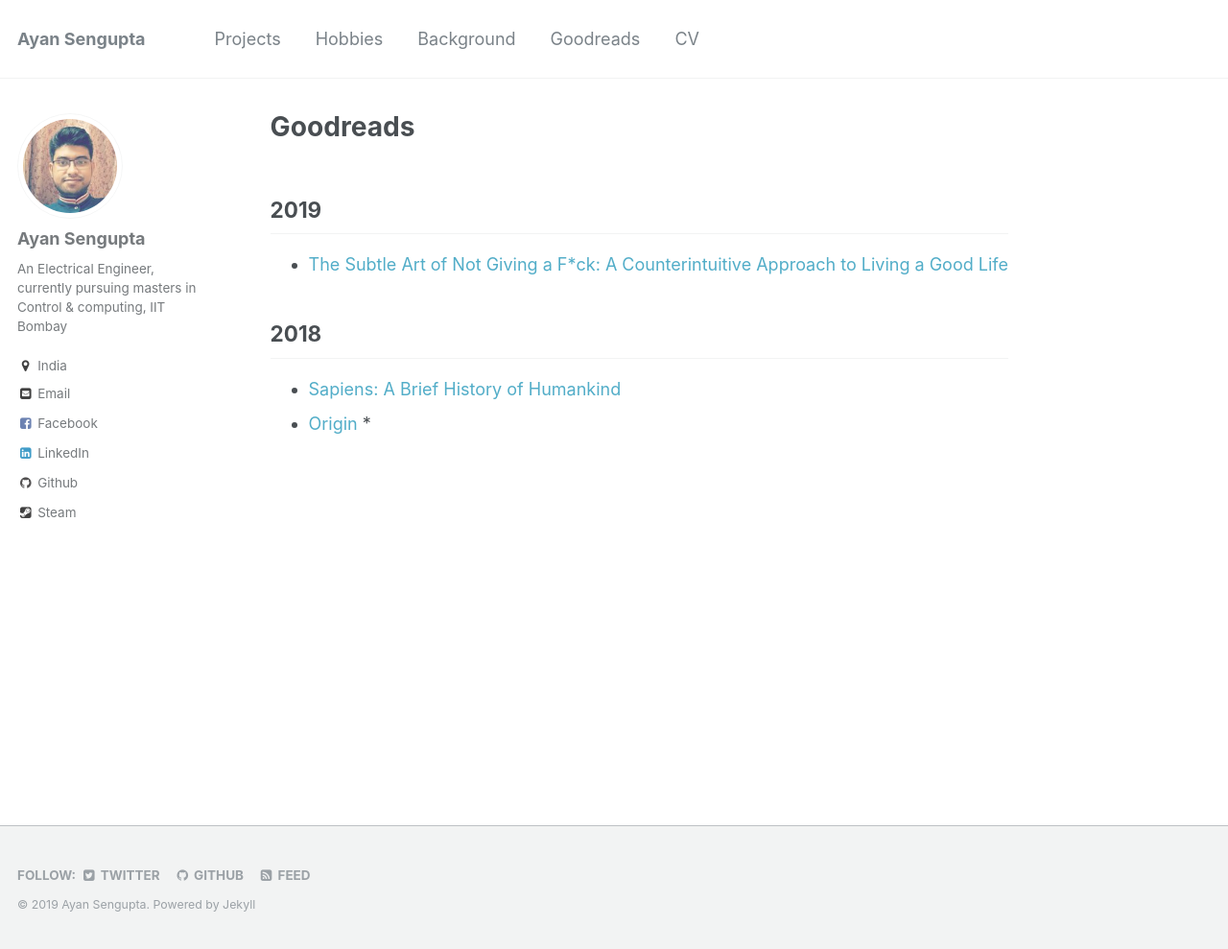
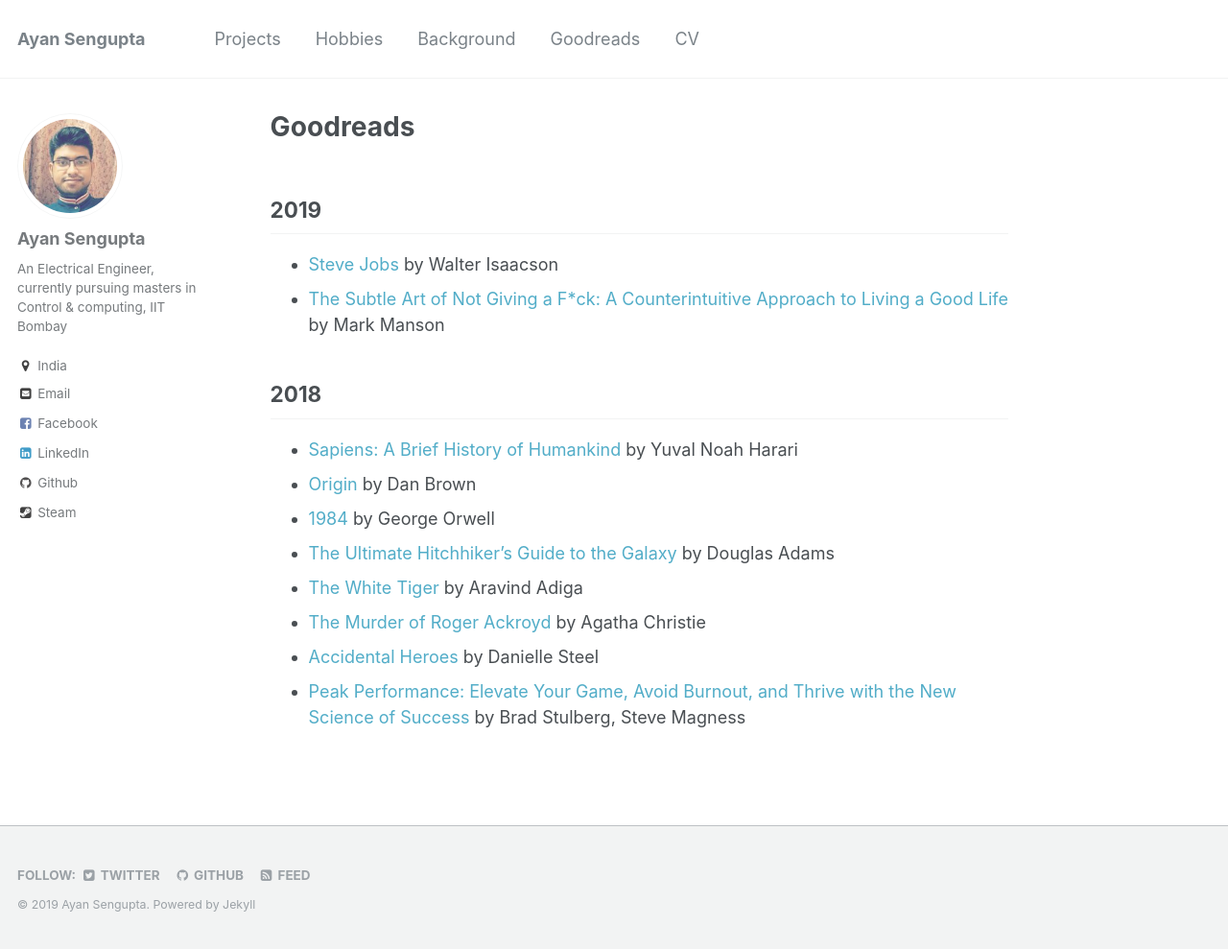
Before and after one commit to ayansengupta17/ayansengupta17.github.io, a Jekyll site: the page built from _pages/goodreads.md, in a window 1280 px wide and 989 px high. Shown: the whole window at 96% size. Built offline with Jekyll 4.4.1, drawn with Linux system fonts in a browser that asks for light colours.

Commit message:
Update goodreads.md

```diff
--- a/_pages/goodreads.md
+++ b/_pages/goodreads.md
@@ -8,10 +8,17 @@
 
 2019
 ----
-* [The Subtle Art of Not Giving a F\*ck: A Counterintuitive Approach to Living a Good Life](https://www.goodreads.com/book/show/28257707-the-subtle-art-of-not-giving-a-f-ck?ac=1&from_search=true)
+* [Steve Jobs](https://www.goodreads.com/book/show/11084145-steve-jobs?ac=1&from_search=true) by Walter Isaacson
+* [The Subtle Art of Not Giving a F\*ck: A Counterintuitive Approach to Living a Good Life](https://www.goodreads.com/book/show/28257707-the-subtle-art-of-not-giving-a-f-ck?ac=1&from_search=true) by Mark Manson
+
 
 2018
 -----
-* [Sapiens: A Brief History of Humankind](https://www.goodreads.com/book/show/23692271-sapiens)
-* [Origin](https://www.goodreads.com/book/show/32283133-origin)
-*
+* [Sapiens: A Brief History of Humankind](https://www.goodreads.com/book/show/23692271-sapiens) by Yuval Noah Harari
+* [Origin](https://www.goodreads.com/book/show/32283133-origin) by Dan Brown
+* [1984](https://www.goodreads.com/book/show/40961427-1984?from_search=true) by George Orwell
+* [The Ultimate Hitchhiker's Guide to the Galaxy](https://www.goodreads.com/book/show/13.The_Ultimate_Hitchhiker_s_Guide_to_the_Galaxy?from_search=true) by Douglas Adams
+* [The White Tiger](https://www.goodreads.com/book/show/1768603.The_White_Tiger?from_search=true) by Aravind Adiga
+* [The Murder of Roger Ackroyd](https://www.goodreads.com/book/show/16328.The_Murder_of_Roger_Ackroyd?ac=1&from_search=true) by Agatha Christie
+* [Accidental Heroes](https://www.goodreads.com/book/show/35518466-accidental-heroes?from_search=true) by Danielle Steel
+* [Peak Performance: Elevate Your Game, Avoid Burnout, and Thrive with the New Science of Success](https://www.goodreads.com/book/show/31450959-peak-performance?from_search=true) by Brad Stulberg,  Steve Magness
```
